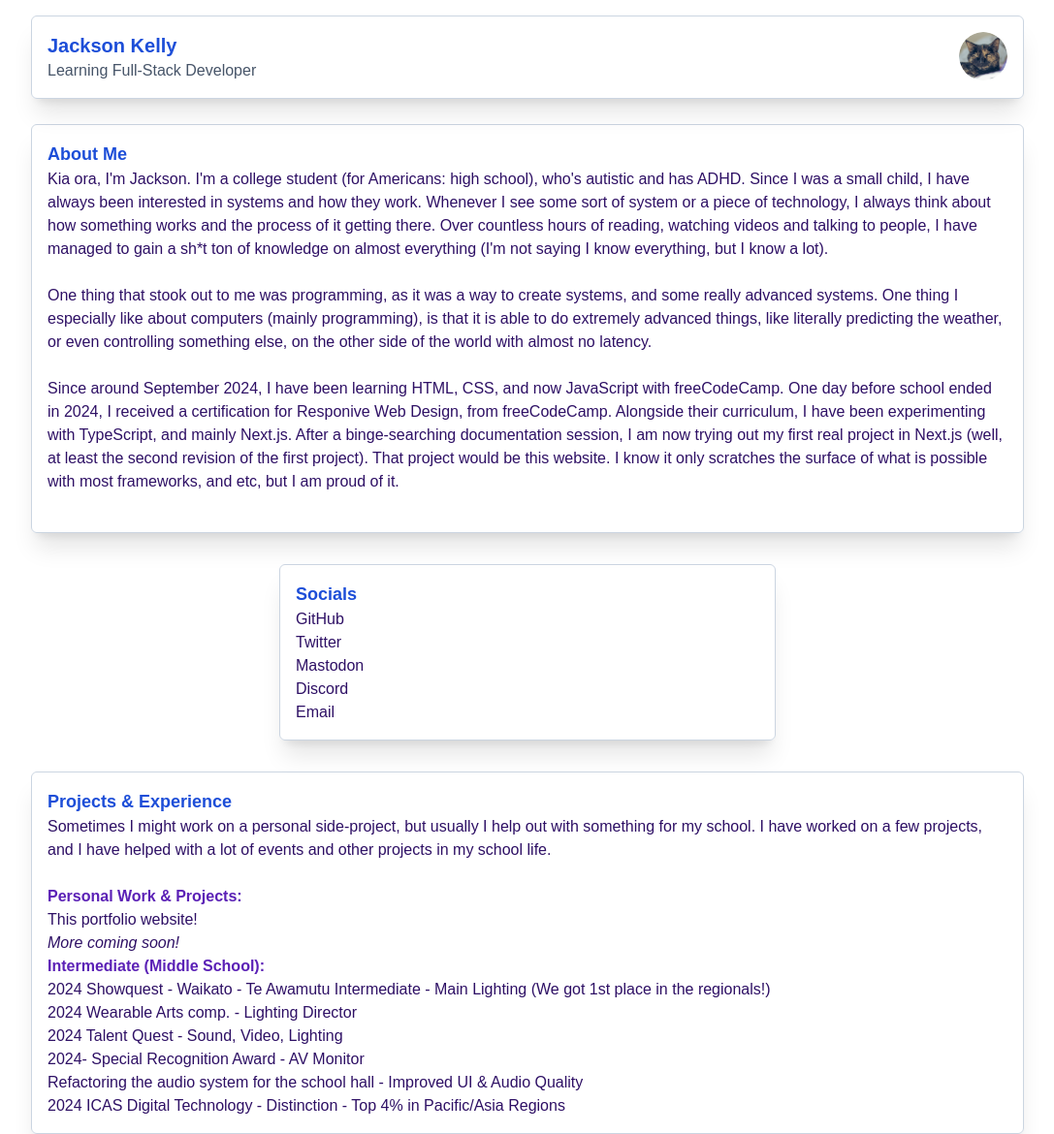
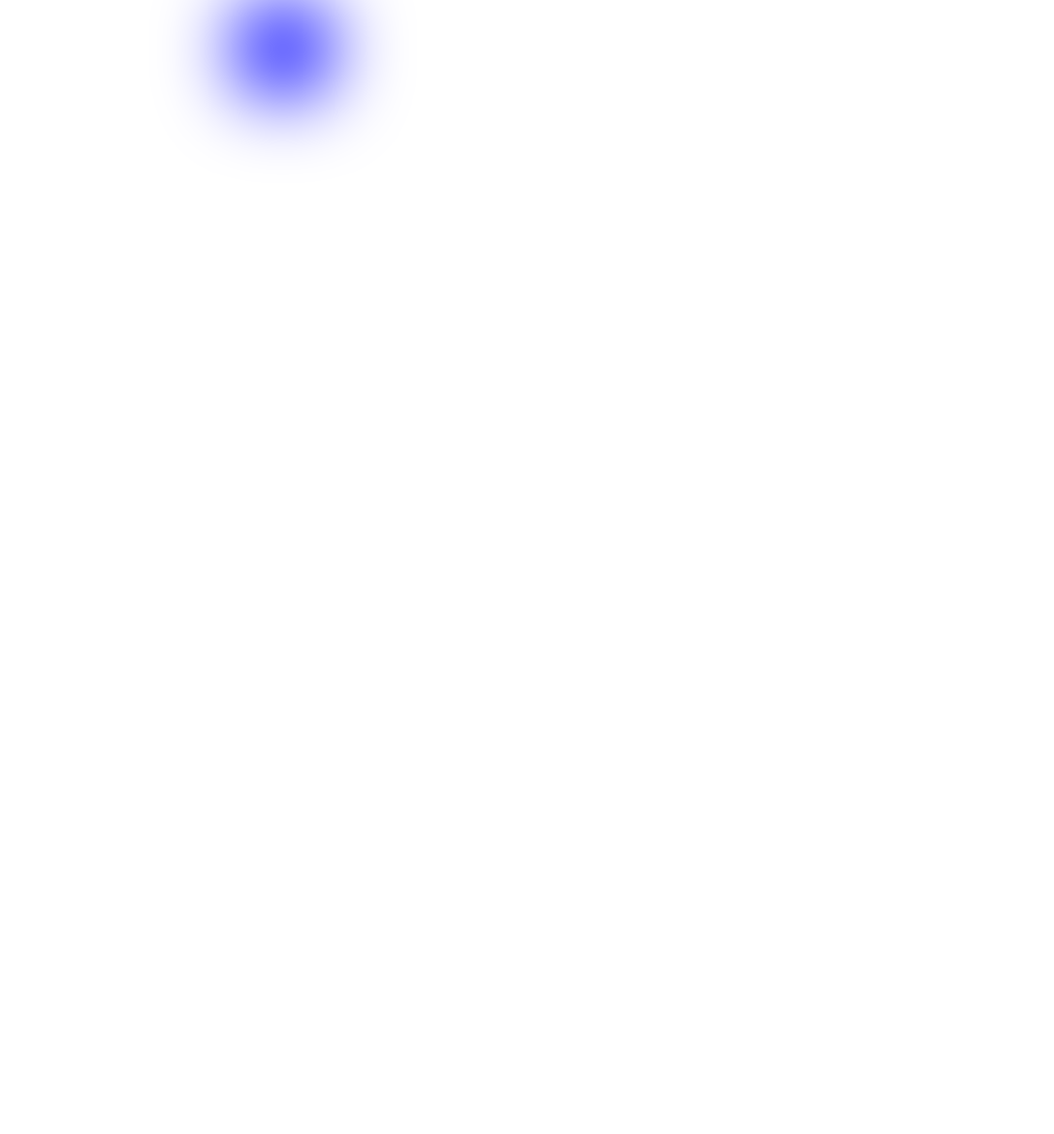
Before and after one commit to j6js/j6js.com, a Next.js app: page / in a window 1280 px wide. Shown: the whole page at 97% size, without its empty margins (96-1183 px from the left). After the commit the page ends 800 px from the top, so only its background shows below. Built offline with nearby package versions, Linux system fonts and the light colour scheme; a web font is replaced by a local one.

Commit message:
Fix that somehow

```diff
--- a/app/page.tsx
+++ b/app/page.tsx
@@ -1,173 +1,14 @@
 "use client";
 import Image from "next/image";
 import { motion } from "motion/react";
+import AnimatedGradient from "@/components/fancy/animated-gradient-with-svg";
 
 export default function Home() {
   return (
-    <div className="relative min-h-screen w-full">
-      <div className="fixed z-20 top-2 md:top-4 w-full left-1/2 transform -translate-x-1/2">
-        <motion.div
-          initial={{ opacity: 0, justifyContent: "center" }}
-          animate={{ opacity: 1, justifyContent: "space-around" }}
-          transition={{ duration: 0.5 }}
-          className="backdrop-blur-md z-20 border border-slate-300 dark:border-slate-100 rounded-md shadow-md md:shadow-xl p-2 md:p-4 w-full md:w-4/5 mx-auto backdrop-contrast-85 flex"
-        >
-          <motion.div
-            initial={{ filter: "blur(10px)" }}
-            animate={{ filter: "blur(0px)" }}
-            transition={{ duration: 0.5, delay: 0.2 }}
-            className="flex-1"
-          >
-            <h1 className="font-kanit font-bold text-xl dark:text-blue-300 text-blue-700">
-              Jackson Kelly
-            </h1>
-            <h3 className="font-kanit text-slate-600 dark:text-slate-400">
-              Learning Full-Stack Developer
-            </h3>
-          </motion.div>
-          <motion.div
-            initial={{ opacity: 0, scale: 0.5 }}
-            animate={{ opacity: 1, scale: 1 }}
-            transition={{ duration: 0.5, delay: 0.2 }}
-          >
-            <Image
-              src="/profile.png"
-              height={50}
-              width={50}
-              className="rounded-full ml-auto"
-              alt="A tortoiseshell cat, in a profile picture"
-            />
-          </motion.div>
-        </motion.div>
-      </div>
-      <div className="text-noto relative z-10 border border-slate-300 dark:border-slate-100 rounded-md shadow-md md:shadow-xl p-2 md:p-4 w-full md:w-4/5 mx-auto mt-24 md:mt-32">
-        <h2 className="font-bold text-lg dark:text-blue-300 text-blue-700">
-          About Me
-        </h2>
-        <p className="text-violet-950 dark:text-violet-200 text-noto">
-          Kia ora, I&apos;m Jackson. I&apos;m a college student (for Americans:
-          high school), who&apos;s autistic and has ADHD. Since I was a small
-          child, I have always been interested in systems and how they work.
-          Whenever I see some sort of system or a piece of technology, I always
-          think about how something works and the process of it getting there.
-          Over countless hours of reading, watching videos and talking to
-          people, I have managed to gain a sh*t ton of knowledge on almost
-          everything (I&apos;m not saying I know everything, but I know a lot).
-          <br />
-          <br />
-          One thing that stook out to me was programming, as it was a way to
-          create systems, and some really advanced systems. One thing I
-          especially like about computers (mainly programming), is that it is
-          able to do extremely advanced things, like literally predicting the
-          weather, or even controlling something else, on the other side of the
-          world with almost no latency. <br />
-          <br />
-          Since around September 2024, I have been learning HTML, CSS, and now
-          JavaScript with freeCodeCamp. One day before school ended in 2024, I
-          received a certification for Responive Web Design, from freeCodeCamp.
-          Alongside their curriculum, I have been experimenting with TypeScript,
-          and mainly Next.js. After a binge-searching documentation session, I
-          am now trying out my first real project in Next.js (well, at least the
-          second revision of the first project). That project would be this
-          website. I know it only scratches the surface of what is possible with
-          most frameworks, and etc, but I am proud of it. <br />
-          <br />
-        </p>
-      </div>
-      <div className="text-noto relative z-10 border border-slate-300 dark:border-slate-100 rounded-md shadow-md md:shadow-xl p-2 md:p-4 w-full md:w-2/5 mx-auto mt-4 md:mt-8">
-        <h2 className="font-bold text-lg dark:text-blue-300 text-blue-700">
-          Socials
-        </h2>
-        <p className="text-violet-950 dark:text-violet-200 text-noto">
-          <a
-            href="https://github.com/jxaq"
-            target="_blank"
-            rel="noreferrer noopener"
-            className="hover:text-blue-700 dark:hover:text-blue-300"
-          >
-            GitHub
-          </a>
-          <br />
-          <a
-            href="https://twitter.com/JaxK5546"
-            target="_blank"
-            rel="noreferrer noopener"
-            className="hover:text-blue-700 dark:hover:text-blue-300"
-          >
-            Twitter
-          </a>
-          <br />
-          <a
-            href="https://mastodon.social/jacksonk"
-            target="_blank"
-            rel="noreferrer noopener"
-            className="hover:text-blue-700 dark:hover:text-blue-300"
-          >
-            Mastodon
-          </a>
-          <br />
-          <a
-            href="https://discord.com/users/632415379519569950"
-            target="_blank"
-            rel="noreferrer noopener"
-            className="hover:text-blue-700 dark:hover:text-blue-300"
-          >
-            Discord
-          </a>
-          <br />
-          <a
-            href="mailto:jacksonkelly13@icloud.com"
-            className="hover:text-blue-700 dark:hover:text-blue-300"
-          >
-            Email
-          </a>
-        </p>
-      </div>
-      <div className="text-noto relative z-10 border border-slate-300 dark:border-slate-100 rounded-md shadow-md md:shadow-xl p-2 md:p-4 w-full md:w-4/5 mx-auto mt-4 md:mt-8">
-        <h2 className="font-bold text-lg dark:text-blue-300 text-blue-700">
-          Projects & Experience
-        </h2>
-        <p className="text-violet-950 dark:text-violet-200 text-noto">
-          Sometimes I might work on a personal side-project, but usually I help
-          out with something for my school. I have worked on a few projects, and
-          I have helped with a lot of events and other projects in my school
-          life.
-          <br />
-          <br />
-        </p>
-        <b className="text-violet-800 dark:text-violet-100">
-          Personal Work & Projects:
-        </b>
-        <br />
-        <ul className="text-violet-950 dark:text-violet-200 text-noto">
-          <li>This portfolio website!</li>
-          <li>
-            <i>More coming soon!</i>
-          </li>
-        </ul>
-        <b className="text-violet-800 dark:text-violet-100">
-          Intermediate (Middle School):
-        </b>
-        <br />
-        <ul className="text-violet-950 dark:text-violet-200 text-noto ">
-          <li>
-            2024 Showquest - Waikato - Te Awamutu Intermediate - Main Lighting
-            (We got 1st place in the regionals!)
-          </li>
-          <li>2024 Wearable Arts comp. - Lighting Director</li>
-          <li>2024 Talent Quest - Sound, Video, Lighting</li>
-          <li>2024- Special Recognition Award - AV Monitor</li>
-          <li>
-            Refactoring the audio system for the school hall - Improved UI &
-            Audio Quality
-          </li>
-          <li>
-            2024 ICAS Digital Technology - Distinction - Top 4% in Pacific/Asia
-            Regions
-          </li>
-        </ul>
-      </div>
-      <div className="fixed inset-0 -z-10 bg-gradient-to-br  white:from-slate-100 white:to-indigo-200 dark:from-slate-900 dark:to-indigo-900 w-full h-full"></div>
-    </div>
+    <AnimatedGradient
+      colors={["#f00", "#0f0", "#00f"]}
+      speed={5}
+      blur="light"
+    ></AnimatedGradient>
   );
 }
--- a/components/fancy/animated-gradient-with-svg.tsx
+++ b/components/fancy/animated-gradient-with-svg.tsx
@@ -1,39 +1,39 @@
-"use client"
+"use client";
 
-import React, { useMemo, useRef } from "react"
+import React, { useMemo, useRef, RefObject } from "react";
 
-import { cn } from "@/lib/utils"
-import { useDimensions } from "@/hooks/use-debounced-dimensions"
+import { cn } from "@/lib/utils";
+import { useDimensions } from "@/hooks/use-debounced-dimensions";
 
 interface AnimatedGradientProps {
-  colors: string[]
-  speed?: number
-  blur?: "light" | "medium" | "heavy"
+  colors: string[];
+  speed?: number;
+  blur?: "light" | "medium" | "heavy";
 }
 
 const randomInt = (min: number, max: number) => {
-  return Math.floor(Math.random() * (max - min + 1)) + min
-}
+  return Math.floor(Math.random() * (max - min + 1)) + min;
+};
 
 const AnimatedGradient: React.FC<AnimatedGradientProps> = ({
   colors,
   speed = 5,
   blur = "light",
 }) => {
-  const containerRef = useRef<HTMLDivElement>(null)
-  const dimensions = useDimensions(containerRef)
+  const containerRef = useRef<any>(null);
+  const dimensions = useDimensions(containerRef);
 
   const circleSize = useMemo(
     () => Math.max(dimensions.width, dimensions.height),
     [dimensions.width, dimensions.height]
-  )
+  );
 
   const blurClass =
     blur === "light"
       ? "blur-2xl"
       : blur === "medium"
         ? "blur-3xl"
-        : "blur-[100px]"
+        : "blur-[100px]";
 
   return (
     <div ref={containerRef} className="absolute inset-0 overflow-hidden">
@@ -66,7 +66,7 @@ const AnimatedGradient: React.FC<AnimatedGradientProps> = ({
         ))}
       </div>
     </div>
-  )
-}
+  );
+};
 
-export default AnimatedGradient
+export default AnimatedGradient;
```
